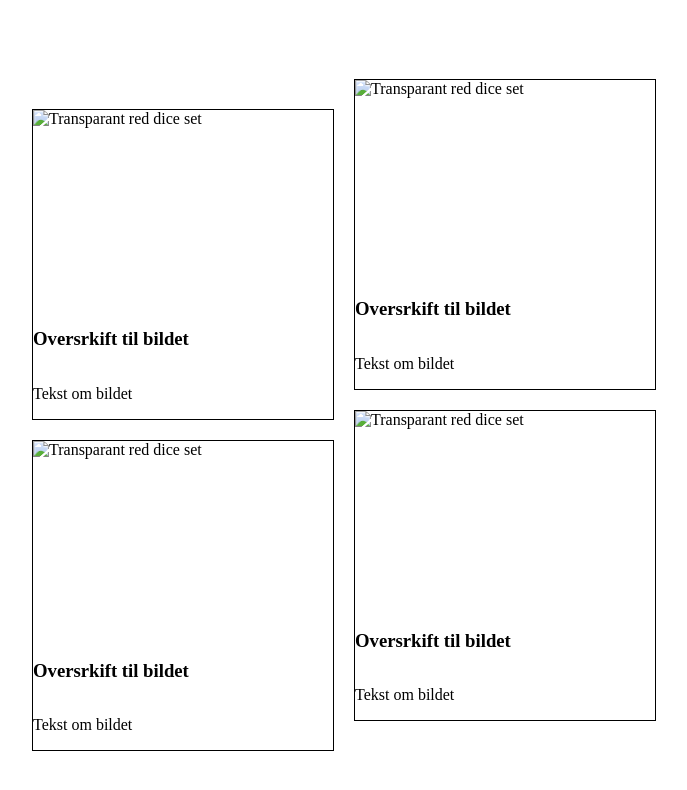
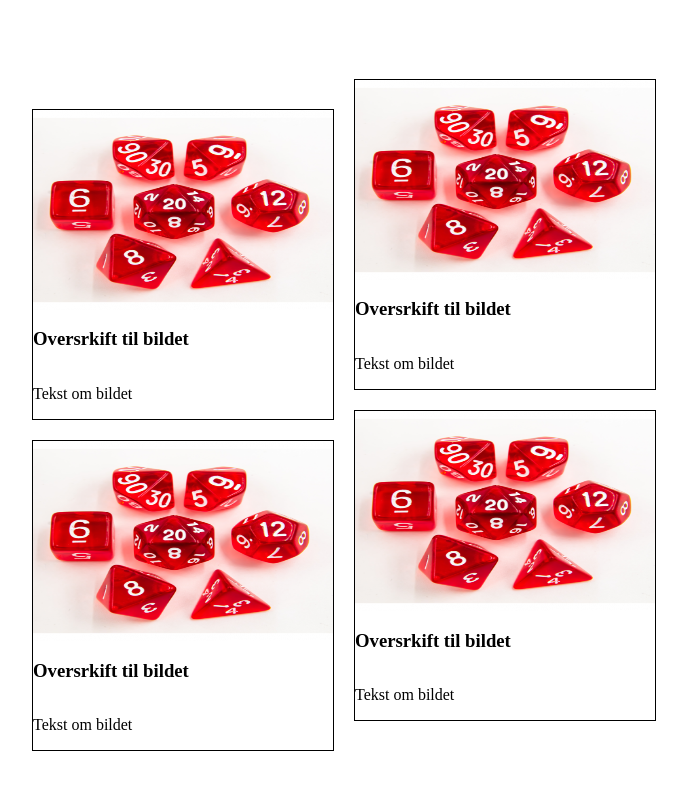
Before and after one commit to NatanielQA/Kodeloftet-media-galleri-Golem, a website: page index.html in a window 1280 px wide. Shown: the whole page, without its empty margins (296-983 px from the left). Drawn offline with Linux system fonts and the light colour scheme.

Commit message:
image links

```diff
--- a/index.html
+++ b/index.html
@@ -18,13 +18,13 @@
         <div>
           <!-- <div class="space"></div> -->
           <div class="imageCard space">
-            <img src="Transparant red dice set.jpg" alt="Transparant red dice set">
+            <img src="images/Transparant red dice set.jpg" alt="Transparant red dice set">
             <h3>Oversrkift til bildet</h3>
             <p>Tekst om bildet</p>
           </div>
 
           <div class="imageCard">
-            <img src="Transparant red dice set.jpg" alt="Transparant red dice set">
+            <img src="images/Transparant red dice set.jpg" alt="Transparant red dice set">
             <h3>Oversrkift til bildet</h3>
             <p>Tekst om bildet</p>
           </div>
@@ -32,13 +32,13 @@
 
         <div>
           <div class="imageCard">
-            <img src="Transparant red dice set.jpg" alt="Transparant red dice set">
+            <img src="images/Transparant red dice set.jpg" alt="Transparant red dice set">
             <h3>Oversrkift til bildet</h3>
             <p>Tekst om bildet</p>
           </div>
 
           <div class="imageCard">
-            <img src="Transparant red dice set.jpg" alt="Transparant red dice set">
+            <img src="images/Transparant red dice set.jpg" alt="Transparant red dice set">
             <h3>Oversrkift til bildet</h3>
             <p>Tekst om bildet</p>
           </div>
```
